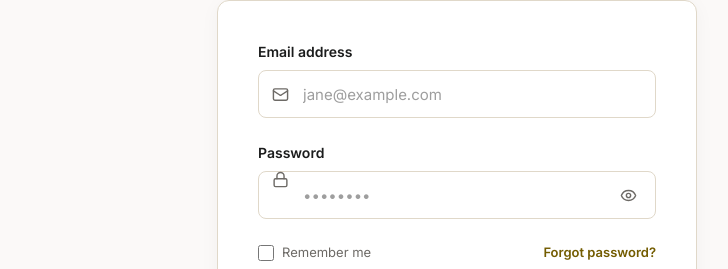
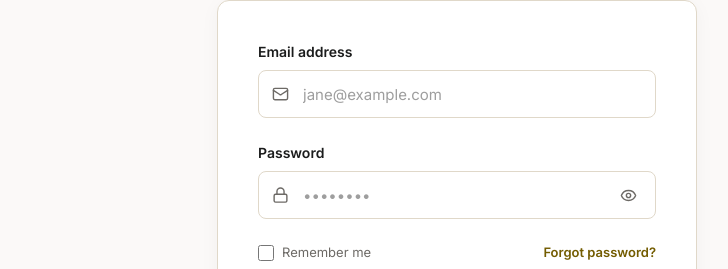
Before and after one commit to josephadeabah/lexep, a Next.js app in the folder frontend/: page /sign-in in a window 1280 px wide. Shown: the part 211-480 px from the top of the page, without its empty margins (183-911 px from the left). Built offline with nearby package versions, Linux system fonts and the light colour scheme; no server answers.

Commit message:
Update auth-form.module.css

```diff
--- a/frontend/components/auth-form/auth-form.module.css
+++ b/frontend/components/auth-form/auth-form.module.css
@@ -38,12 +38,14 @@
   letter-spacing: -0.04em;
   color: #1b1c1c;
   margin: 0 0 0.5rem;
+  text-align: center;
 }
 
 .header p {
   color: #6d6a66;
   font-size: 1rem;
   margin: 0;
+  text-align: center;
 }
 
 /* CARD */
@@ -87,6 +89,8 @@
   left: 0.875rem;
   color: #6d6a66;
   pointer-events: none;
+  top: 50%;
+  transform: translateY(-50%);
 }
 
 .inputIconLeft {
@@ -94,6 +98,8 @@
   left: 0.875rem;
   color: #6d6a66;
   pointer-events: none;
+  top: 50%;
+  transform: translateY(-50%);
 }
 
 .form input:not([type="checkbox"]) {
@@ -122,10 +128,13 @@
 /* PASSWORD */
 .passwordWrapper {
   position: relative;
+  display: flex;
+  align-items: center;
 }
 
 .passwordWrapper input {
   padding-right: 3rem !important;
+  padding-left: 2.75rem !important;
 }
 
 .passwordToggle {
```
